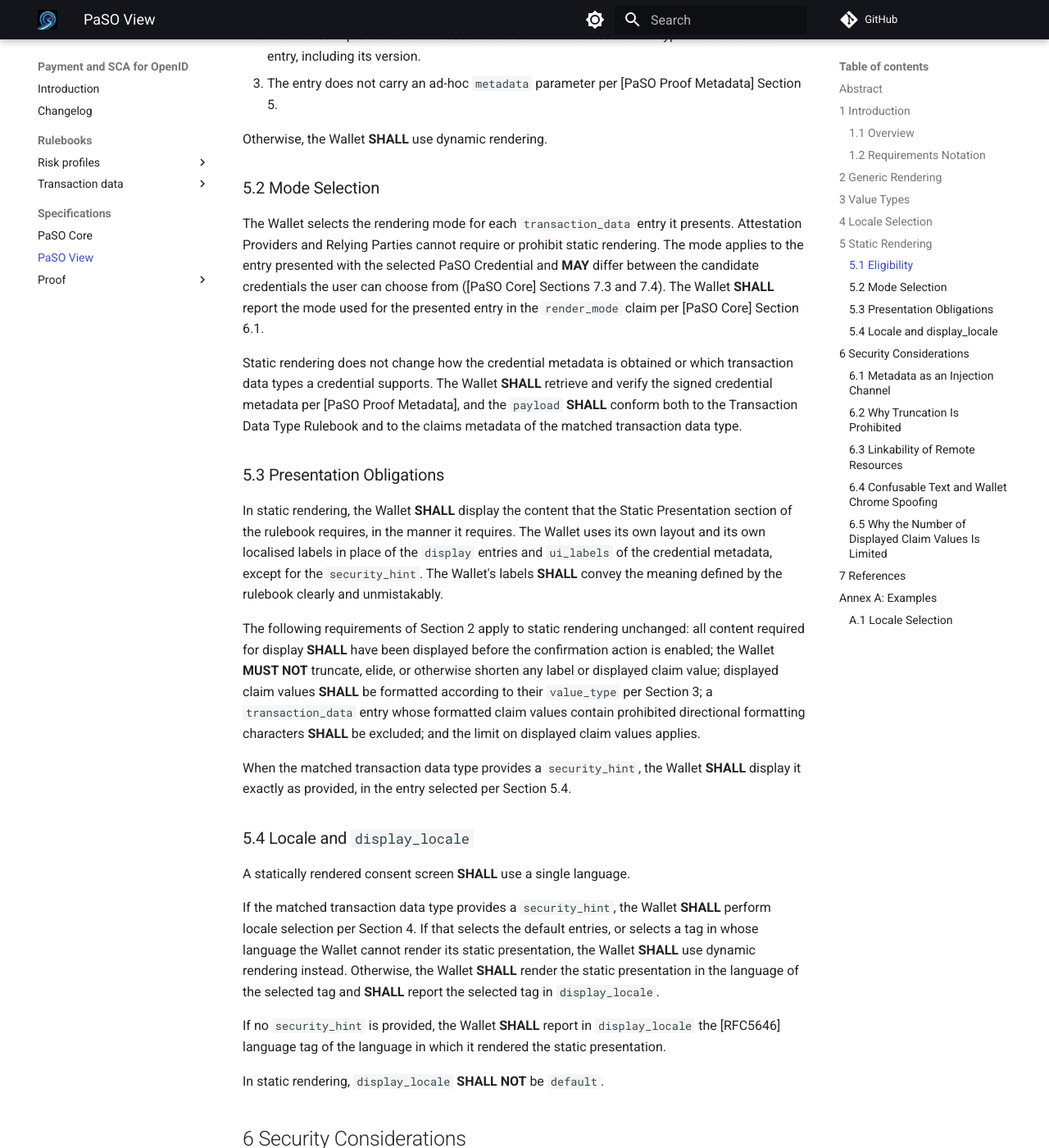
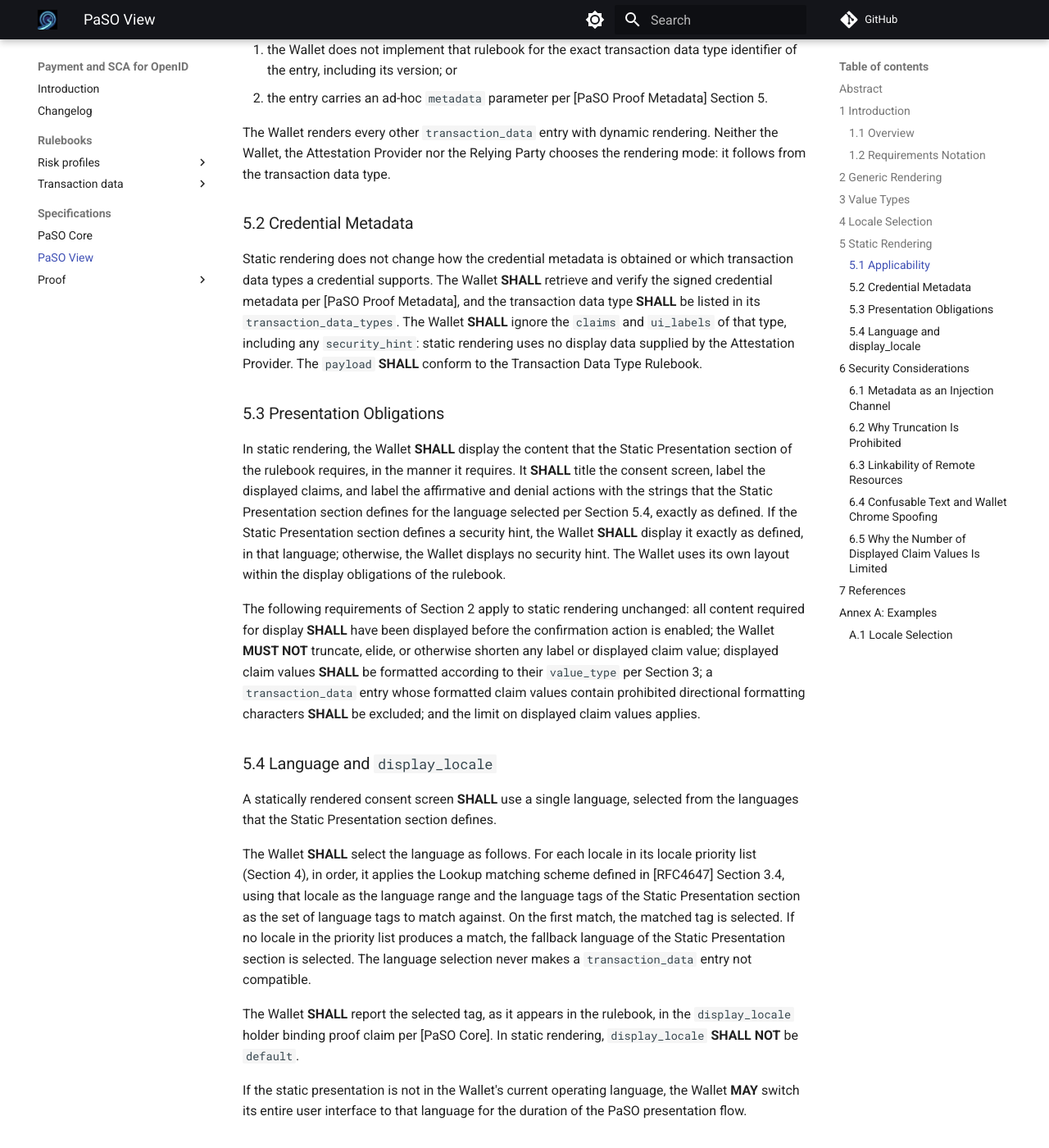
Before and after one commit to APTITUDE-Consortium/payments-and-sca-for-openid, an MkDocs documentation site: the page built from docs/specifications/paso-view.md, in a window 1280 px wide and 1400 px high, scrolled down 5588 px. Shown: the whole window at 82% size. Built offline with MkDocs 1.6.1 and Material for MkDocs 9.7.7, drawn with Linux system fonts in a browser that asks for light colours; comment, search, counter and statistics services are not loaded; the version menu is left out; some of the changed text lies outside the part shown.

Commit message:
docs(view): static rendering is mandatory for static types and uses rulebook strings only

```diff
--- a/docs/specifications/paso-view.md
+++ b/docs/specifications/paso-view.md
@@ -10,7 +10,7 @@ This document defines how Wallets render transaction data for user consent. It s
 
 [PaSO Proof Metadata] defines how credential metadata carries transaction data type definitions, including claims with `display` arrays and `value_type` hints. This document defines how the Wallet uses that metadata to render transaction data to the user.
 
-This document defines two rendering modes. In **dynamic rendering**, the Wallet renders any transaction data type generically using the metadata alone — no transaction-type-specific logic is required. The Wallet **SHALL** be able to render every transaction data type with dynamic rendering. For transaction data types whose Transaction Data Type Rulebook contains a Static Presentation section, the Wallet **MAY** instead use **static rendering**, a purpose-built consent screen with Wallet-defined layout and labels, as defined in Section 5.
+This document defines two rendering modes. In **dynamic rendering**, the Wallet renders any transaction data type generically using the metadata alone — no transaction-type-specific logic is required. In **static rendering**, the Wallet shows a purpose-built consent screen whose content, labels and languages are defined by the Transaction Data Type Rulebook, as defined in Section 5. A transaction data type whose rulebook contains a Static Presentation section is always rendered statically. Every other transaction data type is rendered dynamically, and the Wallet **SHALL** be able to render every such type with dynamic rendering.
 
 PaSO View applies to both the simple and the advanced profile defined in [PaSO Core] Section 7. Whenever the user's credential selection changes which credential or `transaction_data` entry applies, the Wallet renders the transaction data anew per this document.
 
@@ -145,7 +145,7 @@ The Wallet **SHOULD NOT** make the URL navigable directly from the consent scree
 
 ## 4 Locale Selection
 
-This section applies to dynamic rendering, and to static rendering where a `security_hint` is present (Section 5.4).
+This section applies to dynamic rendering. Language selection in static rendering is defined in Section 5.4.
 
 The Wallet **SHALL** maintain a locale priority list: an ordered sequence of [RFC5646] language tags representing the user's language preferences, in decreasing order of priority.
 
@@ -167,39 +167,34 @@ If the transaction data cannot be presented in the Wallet's current operating la
 
 ## 5 Static Rendering
 
-### 5.1 Eligibility
+### 5.1 Applicability
 
-The Wallet **MAY** render a `transaction_data` entry with static rendering only if all of the following hold:
+If the applicable Transaction Data Type Rulebook of a `transaction_data` entry contains a Static Presentation section per [PaSO Core] Section 5.3, the Wallet **SHALL** render the entry with static rendering and **SHALL NOT** render it with dynamic rendering. Such an entry is not compatible with the credential ([PaSO Core] Section 7.5) if:
 
-1. The applicable Transaction Data Type Rulebook contains a Static Presentation section per [PaSO Core] Section 5.3.
-2. The Wallet implements that rulebook for the exact transaction data type identifier of the entry, including its version.
-3. The entry does not carry an ad-hoc `metadata` parameter per [PaSO Proof Metadata] Section 5.
+1. the Wallet does not implement that rulebook for the exact transaction data type identifier of the entry, including its version; or
+2. the entry carries an ad-hoc `metadata` parameter per [PaSO Proof Metadata] Section 5.
 
-Otherwise, the Wallet **SHALL** use dynamic rendering.
+The Wallet renders every other `transaction_data` entry with dynamic rendering. Neither the Wallet, the Attestation Provider nor the Relying Party chooses the rendering mode: it follows from the transaction data type.
 
-### 5.2 Mode Selection
+### 5.2 Credential Metadata
 
-The Wallet selects the rendering mode for each `transaction_data` entry it presents. Attestation Providers and Relying Parties cannot require or prohibit static rendering. The mode applies to the entry presented with the selected PaSO Credential and **MAY** differ between the candidate credentials the user can choose from ([PaSO Core] Sections 7.3 and 7.4). The Wallet **SHALL** report the mode used for the presented entry in the `render_mode` claim per [PaSO Core] Section 6.1.
-
-Static rendering does not change how the credential metadata is obtained or which transaction data types a credential supports. The Wallet **SHALL** retrieve and verify the signed credential metadata per [PaSO Proof Metadata], and the `payload` **SHALL** conform both to the Transaction Data Type Rulebook and to the claims metadata of the matched transaction data type.
+Static rendering does not change how the credential metadata is obtained or which transaction data types a credential supports. The Wallet **SHALL** retrieve and verify the signed credential metadata per [PaSO Proof Metadata], and the transaction data type **SHALL** be listed in its `transaction_data_types`. The Wallet **SHALL** ignore the `claims` and `ui_labels` of that type, including any `security_hint`: static rendering uses no display data supplied by the Attestation Provider. The `payload` **SHALL** conform to the Transaction Data Type Rulebook.
 
 ### 5.3 Presentation Obligations
 
-In static rendering, the Wallet **SHALL** display the content that the Static Presentation section of the rulebook requires, in the manner it requires. The Wallet uses its own layout and its own localised labels in place of the `display` entries and `ui_labels` of the credential metadata, except for the `security_hint`. The Wallet's labels **SHALL** convey the meaning defined by the rulebook clearly and unmistakably.
+In static rendering, the Wallet **SHALL** display the content that the Static Presentation section of the rulebook requires, in the manner it requires. It **SHALL** title the consent screen, label the displayed claims, and label the affirmative and denial actions with the strings that the Static Presentation section defines for the language selected per Section 5.4, exactly as defined. If the Static Presentation section defines a security hint, the Wallet **SHALL** display it exactly as defined, in that language; otherwise, the Wallet displays no security hint. The Wallet uses its own layout within the display obligations of the rulebook.
 
 The following requirements of Section 2 apply to static rendering unchanged: all content required for display **SHALL** have been displayed before the confirmation action is enabled; the Wallet **MUST NOT** truncate, elide, or otherwise shorten any label or displayed claim value; displayed claim values **SHALL** be formatted according to their `value_type` per Section 3; a `transaction_data` entry whose formatted claim values contain prohibited directional formatting characters **SHALL** be excluded; and the limit on displayed claim values applies.
 
-When the matched transaction data type provides a `security_hint`, the Wallet **SHALL** display it exactly as provided, in the entry selected per Section 5.4.
+### 5.4 Language and `display_locale`
 
-### 5.4 Locale and `display_locale`
+A statically rendered consent screen **SHALL** use a single language, selected from the languages that the Static Presentation section defines.
 
-A statically rendered consent screen **SHALL** use a single language.
+The Wallet **SHALL** select the language as follows. For each locale in its locale priority list (Section 4), in order, it applies the Lookup matching scheme defined in [RFC4647] Section 3.4, using that locale as the language range and the language tags of the Static Presentation section as the set of language tags to match against. On the first match, the matched tag is selected. If no locale in the priority list produces a match, the fallback language of the Static Presentation section is selected. The language selection never makes a `transaction_data` entry not compatible.
 
-If the matched transaction data type provides a `security_hint`, the Wallet **SHALL** perform locale selection per Section 4. If that selects the default entries, or selects a tag in whose language the Wallet cannot render its static presentation, the Wallet **SHALL** use dynamic rendering instead. Otherwise, the Wallet **SHALL** render the static presentation in the language of the selected tag and **SHALL** report the selected tag in `display_locale`.
+The Wallet **SHALL** report the selected tag, as it appears in the rulebook, in the `display_locale` holder binding proof claim per [PaSO Core]. In static rendering, `display_locale` **SHALL NOT** be `default`.
 
-If no `security_hint` is provided, the Wallet **SHALL** report in `display_locale` the [RFC5646] language tag of the language in which it rendered the static presentation.
-
-In static rendering, `display_locale` **SHALL NOT** be `default`.
+If the static presentation is not in the Wallet's current operating language, the Wallet **MAY** switch its entire user interface to that language for the duration of the PaSO presentation flow.
 
 ## 6 Security Considerations
 
```
